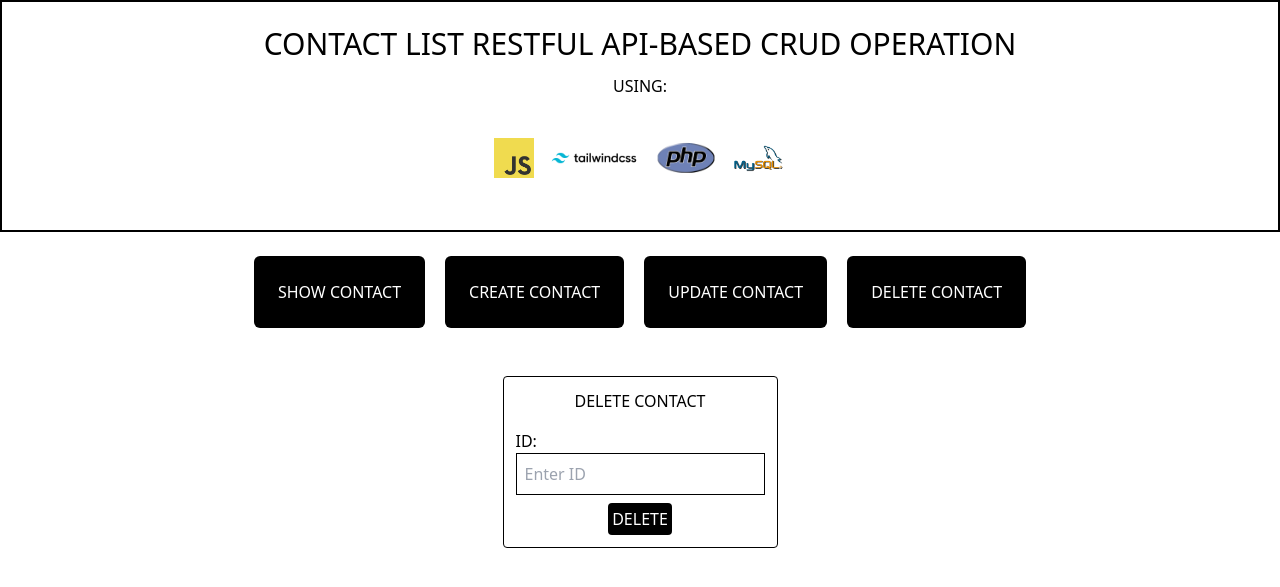
After one commit to Ravend1028/CONTACT-LIST-API, a PHP site: page /pages/delete.php in a window 1280 px wide. The commit adds this page. Shown: the top 587 px of the page. Run offline with PHP 8.4, Linux system fonts and the light colour scheme; style sheets or scripts are compiled from the project's sources.

Commit message:
working delete endpoint

```diff
--- a/classes/ContactsModel.php
+++ b/classes/ContactsModel.php
@@ -36,8 +36,12 @@
       return $stmt;
     }
 
-    protected function deleteToContacts() {
+    protected function deleteToContacts($id) {
+      $sql = "DELETE FROM list WHERE id = ?";
+      $stmt = $this->connect()->prepare($sql);
+      $stmt->execute([$id]);
 
+      return $stmt;
     }
   }
 
--- /dev/null
+++ b/pages/delete.php
@@ -0,0 +1,17 @@
+<?php include 'templates/header.php'; ?>
+
+  <section>
+    <div class="container mx-auto flex flex-col items-center justify-center p-6">
+      <div class="border border-black p-3 rounded">
+        <p class="font-medium mb-4 uppercase text-center">Delete Contact</p>
+
+        <form class="delete-form" method="POST">
+          <label for="id">ID: </label><br>
+          <input type="text" name="id" placeholder="Enter ID" class="border border-black p-2 mb-2"><br>
+          <input type="submit" name="submit" value="DELETE" class="block mx-auto bg-black text-white rounded p-1 cursor-pointer">
+        </form>
+      </div>
+    </div>
+  </section>
+
+<?php include 'templates/footer.php'; ?>
--- a/pages/templates/header.php
+++ b/pages/templates/header.php
@@ -46,7 +46,9 @@
       </button>
 
       <button class="bg-black text-white p-6 font-medium rounded-md">
-        DELETE CONTACT
+        <a href="delete.php" class="w-full h-full">
+          DELETE CONTACT
+        </a>
       </button>
     </div>
   </main>
```
Also changed, not shown: api/contacts/DELETE.php (added, +24 -0 lines), classes/ContactsController.php (+7 -0 lines).
